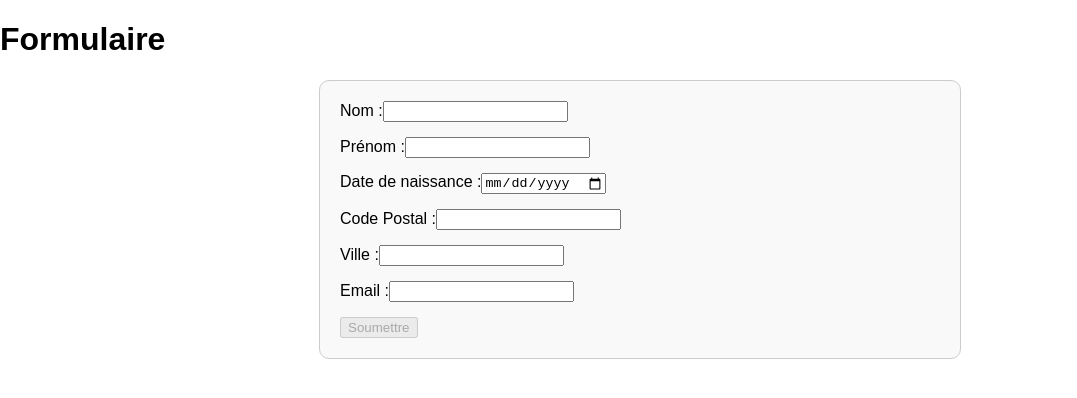
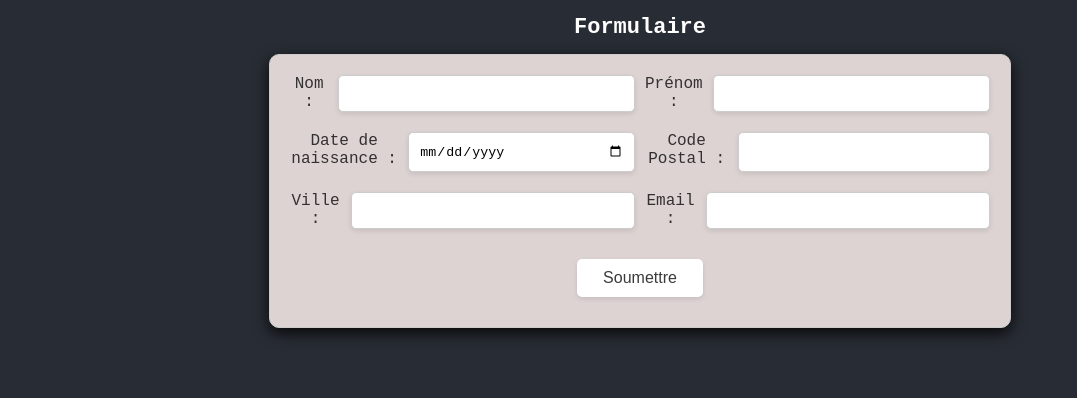
Before and after one commit to ZaherMadi/CICD, a React (Create React App) app: page / in a window 1280 px wide. Shown: the top 398 px of the page, without its empty margins (0-1077 px from the left). Built offline with nearby package versions, Linux system fonts and the light colour scheme.

Commit message:
Version 2.1.0 "CSS added"

```diff
--- a/package.json
+++ b/package.json
@@ -20,7 +20,6 @@
     "predeploy": "npm run build",
     "build-npm": "SET NODE_ENV=production && rm -rf dist && mkdir dist && npx babel src --out-dir dist --copy-files"
   },
-
   "eslintConfig": {
     "extends": [
       "react-app",
@@ -53,6 +52,6 @@
     "gh-pages": "^6.3.0",
     "identity-obj-proxy": "^3.0.0",
     "rimraf": "^6.0.1",
-    "typescript": "4.9.5"
+    "typescript": "^4.9.5"
   }
 }
--- a/src/App.css
+++ b/src/App.css
@@ -1,38 +1,13 @@
-.App {
+
+body {
+  background-color: #282c34;
+  color: rgba(0, 0, 0, 0.774);
+  font-family: 'Courier New', Courier, monospace;
   text-align: center;
 }
 
-.App-logo {
-  height: 40vmin;
-  pointer-events: none;
+h1{
+  font-family: 'Courier New', Courier, monospace;
+  font-size: 22px;
+  color: rgb(255, 255, 255);
 }
-
-@media (prefers-reduced-motion: no-preference) {
-  .App-logo {
-    animation: App-logo-spin infinite 20s linear;
-  }
-}
-
-.App-header {
-  background-color: #282c34;
-  min-height: 100vh;
-  display: flex;
-  flex-direction: column;
-  align-items: center;
-  justify-content: center;
-  font-size: calc(10px + 2vmin);
-  color: white;
-}
-
-.App-link {
-  color: #61dafb;
-}
-
-@keyframes App-logo-spin {
-  from {
-    transform: rotate(0deg);
-  }
-  to {
-    transform: rotate(360deg);
-  }
-}
--- a/src/App.js
+++ b/src/App.js
@@ -1,9 +1,10 @@
 import React from 'react';
 import Formulaire from './Formulaire.jsx'
+import './App.css';
 
 function App() {
   return (
-    <div className="App">
+    <div>
       <h1>Formulaire</h1>
       <Formulaire />
     </div>
--- a/src/Formulaire.css
+++ b/src/Formulaire.css
@@ -3,14 +3,45 @@ body {
 }
 
 form {
-    max-width: 600px;
+    max-width: 700px;
     margin: 0 auto;
     padding: 20px;
     border: 1px solid #ccc;
     border-radius: 10px;
-    background-color: #f9f9f9;
+    background-color: #ded3d3;
+    box-shadow: rgba(0, 0, 0, 0.852) 0px 5px 15px;
+
 }
 
 div {
-    margin-bottom: 15px;
+    margin-bottom: 10px;
 }
+
+input{
+    width: 100%;
+    padding: 10px;
+    border: 1px solid #ccc;
+    border-radius: 5px;
+    box-shadow: 0 2px 5px rgba(0, 0, 0, 0.1);
+}
+
+
+button{
+    background-color: #ffffff; /* Green */
+    border: none;
+    color: rgba(0, 0, 0, 0.774);
+    padding: 10px 26px;
+    text-align: center;
+    text-decoration: none;
+    display: inline-block;
+    font-size: 16px;
+    cursor: pointer;
+    border-radius: 5px;
+    box-shadow: 0 2px 5px rgba(0, 0, 0, 0.1);
+}
+
+button:hover {
+    background-color: #ddd; /* Darker green on hover */
+    color: rgb(15, 13, 13);
+    box-shadow: 0 4px 10px rgba(0, 0, 0, 0.2);
+}
--- a/src/Formulaire.jsx
+++ b/src/Formulaire.jsx
@@ -76,46 +76,53 @@ const Formulaire = () => {
     } else {
       alert("✅ Inscription réussie !");
       setErrors({});
-      // localStorage.setItem("Formulaire", JSON.stringify(formData)); // Pas demandé mais au moins c'est stocké
       setFormData({ firstName: "", lastName: "", birthDate: "", postalCode: "", city: "", email: "" });
     }
   };
 
   return (
     <form data-testid="formulaire" onSubmit={handleSubmit}>
-      <div>
+      <div style={{ display: "flex", flexDirection: "row", gap: "10px" }}>
+        <div style={{ flex: 1, display: "flex", gap: "10px" }}>
           <label htmlFor="lastName">Nom :</label>
           <input id="lastName" type="text" name="lastName" value={formData.lastName} onChange={handleChange} />
           {errors.lastName && <span style={{ color: "red" }}>{errors.lastName}</span>}
         </div>
-      <div>
+        <div style={{ flex: 1, display: "flex", gap: "10px" }}>
           <label htmlFor="firstName">Prénom :</label>
           <input id="firstName" type="text" name="firstName" value={formData.firstName} onChange={handleChange} />
           {errors.firstName && <span style={{ color: "red" }}>{errors.firstName}</span>}
         </div>
-      <div>
+      </div>
+      <div style={{ display: "flex", flexDirection: "row", gap: "10px" }}>
+        <div style={{ flex: 1, display: "flex", gap: "10px" }}>
           <label htmlFor="birthDate">Date de naissance :</label>
           <input id="birthDate" type="date" name="birthDate" value={formData.birthDate} onChange={handleChange} />
           {errors.birthDate && <span style={{ color: "red" }}>{errors.birthDate}</span>}
         </div>
-      <div>
+        <div  style={{ flex: 1, display: "flex", gap: "10px" }}>
           <label htmlFor="postalCode">Code Postal :</label>
           <input id="postalCode" type="text" name="postalCode" value={formData.postalCode} onChange={handleChange} />
           {errors.postalCode && <span style={{ color: "red" }}>{errors.postalCode}</span>}
         </div>
-      <div>
+      </div>
+      <div style={{ display: "flex", flexDirection: "row", gap: "10px" }}>
+        <div style={{ flex: 1, display: "flex", gap: "10px" }}>
           <label htmlFor="city">Ville :</label>
           <input id="city" type="text" name="city" value={formData.city} onChange={handleChange} />
           {errors.city && <span style={{ color: "red" }}>{errors.city}</span>}
         </div>
-      <div>
+        <div style={{ flex: 1, display: "flex", gap: "10px" }}>
           <label htmlFor="email" >Email :</label>
           <input id="email" type="email" name="email" value={formData.email} onChange={handleChange} />
           {errors.email && <span style={{ color: "red" }}>{errors.email}</span>}
         </div>
+        </div>
+        <div style={{ textAlign: "center", marginTop: "20px" }}>
       <button type="submit" disabled={Object.values(errors).some((err) => err !== "") || Object.values(formData).some((val) => val.trim() === "")}>
         Soumettre
       </button>
+      </div>
     </form>
   );
 };
```
Also changed, not shown: 1 other file (tests, documents, lock files or other folders). Lines whose indentation alone changed are shown as unchanged.
